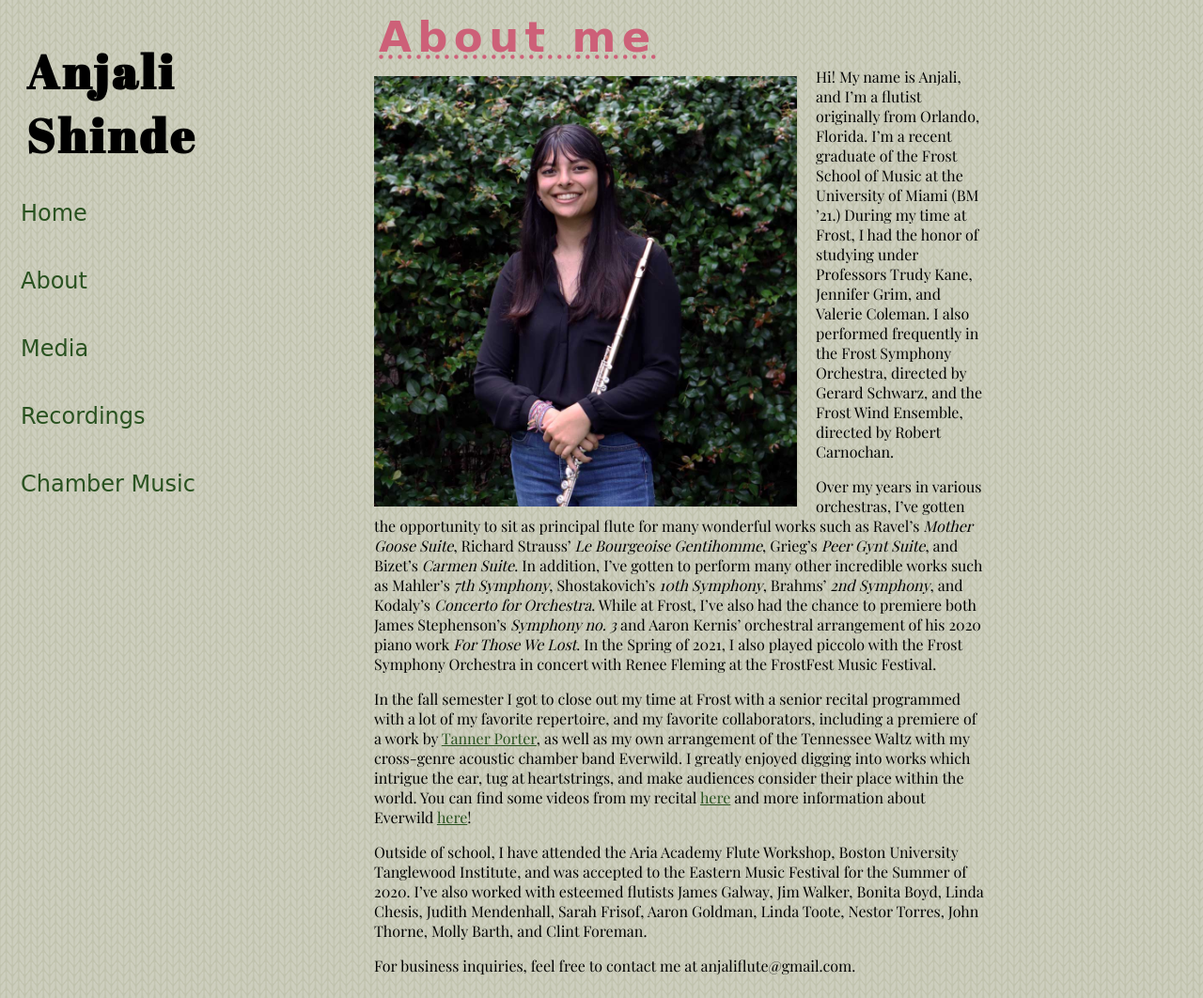
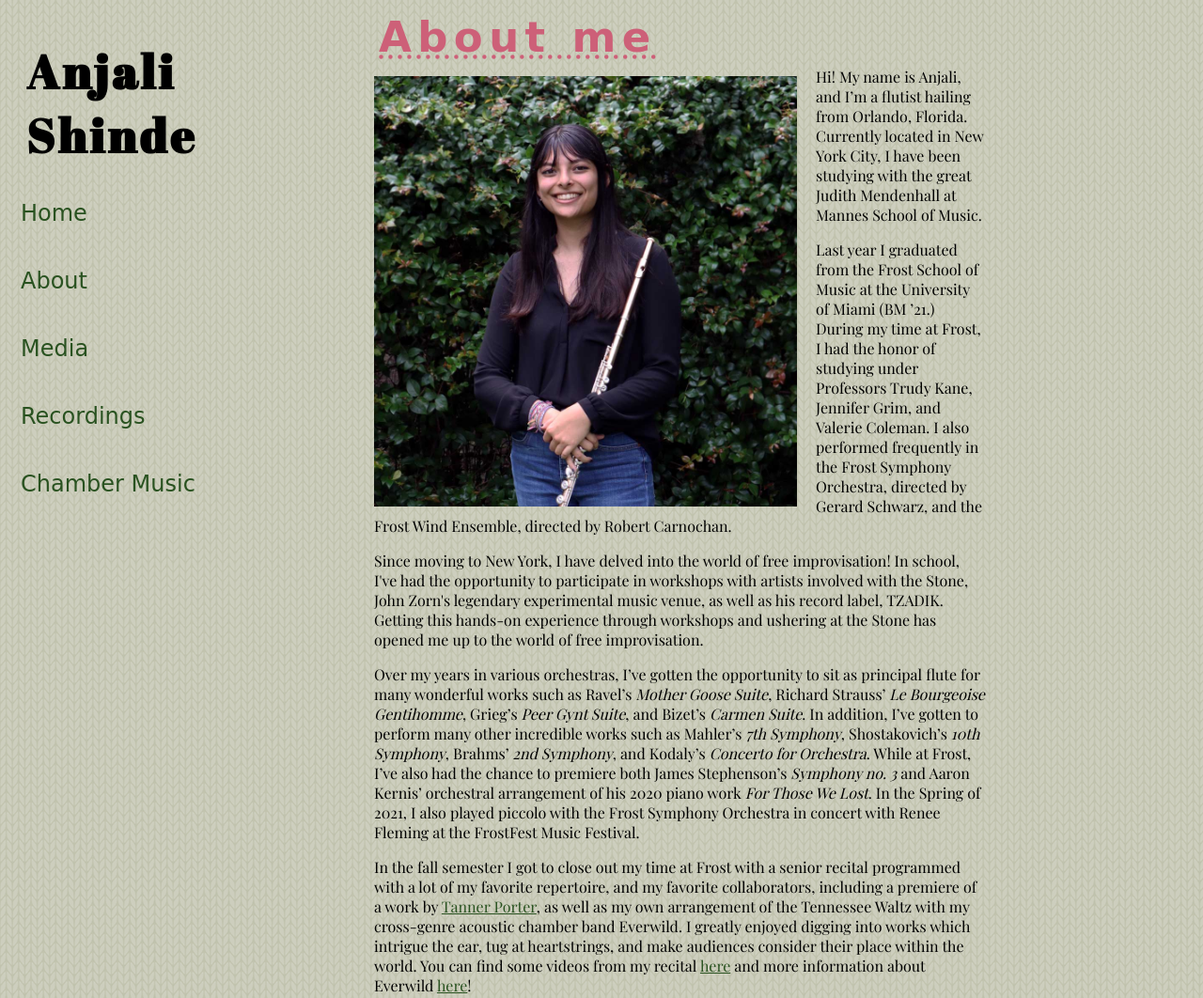
Before and after one commit to abs215/abs215.github.io, a plain HTML site: page about.html in a window 1280 px wide. Shown: the top 1062 px of the page at 94% size. Drawn offline with nearby package versions, Linux system fonts and the light colour scheme; a web font is replaced by a local one.

Commit message:
Update about.html

```diff
--- a/about.html
+++ b/about.html
@@ -28,7 +28,11 @@
 
         <img src="img/headshot.jpg" alt="Anjali Shinde headshot" />
 
-        <p>Hi! My name is Anjali, and I’m a flutist originally from Orlando, Florida. I’m a recent graduate of the Frost School of Music at the University of Miami (BM ’21.) During my time at Frost, I had the honor of studying under Professors Trudy Kane, Jennifer Grim, and Valerie Coleman. I also performed frequently in the Frost Symphony Orchestra, directed by Gerard Schwarz, and the Frost Wind Ensemble, directed by Robert Carnochan.</p>
+        <p>Hi! My name is Anjali, and I’m a flutist hailing from Orlando, Florida. Currently located in New York City, I have been studying with the great Judith Mendenhall at Mannes School of Music. </p>
+
+        <p> Last year I graduated from the Frost School of Music at the University of Miami (BM ’21.) During my time at Frost, I had the honor of studying under Professors Trudy Kane, Jennifer Grim, and Valerie Coleman. I also performed frequently in the Frost Symphony Orchestra, directed by Gerard Schwarz, and the Frost Wind Ensemble, directed by Robert Carnochan.</p>
+
+        <p>Since moving to New York, I have delved into the world of free improvisation! In school, I've had the opportunity to participate in workshops with artists involved with the Stone, John Zorn's legendary experimental music venue, as well as his record label, TZADIK. Getting this hands-on experience through workshops and ushering at the Stone has opened me up to the world of free improvisation.</p>
 
         <p>Over my years in various orchestras, I’ve gotten the opportunity to sit as principal flute for many wonderful works such as Ravel’s <cite>Mother Goose Suite</cite>, Richard Strauss’ <cite>Le Bourgeoise Gentihomme</cite>, Grieg’s <cite>Peer Gynt Suite</cite>, and Bizet’s <cite>Carmen Suite</cite>. In addition, I’ve gotten to perform many other incredible works such as Mahler’s <cite>7th Symphony</cite>, Shostakovich’s <cite>10th Symphony</cite>, Brahms’ <cite>2nd Symphony</cite>, and Kodaly’s <cite>Concerto for Orchestra</cite>. While at Frost, I’ve also had the chance to premiere both James Stephenson’s <cite>Symphony no. 3</cite> and Aaron Kernis’ orchestral arrangement of his <time datetime="2020">2020</time> piano work <cite>For Those We Lost</cite>. In the Spring of <time datetime="2021">2021</time>, I also played piccolo with the Frost Symphony Orchestra in concert with Renee Fleming at the FrostFest Music Festival.</p>
 
```
